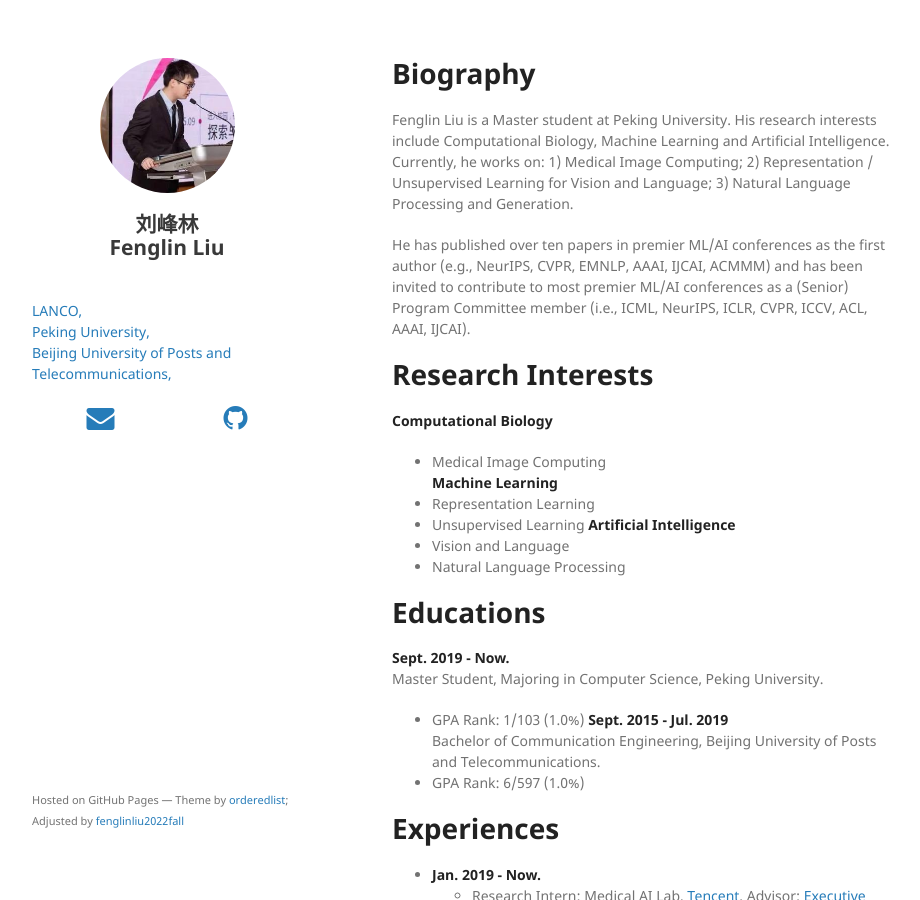
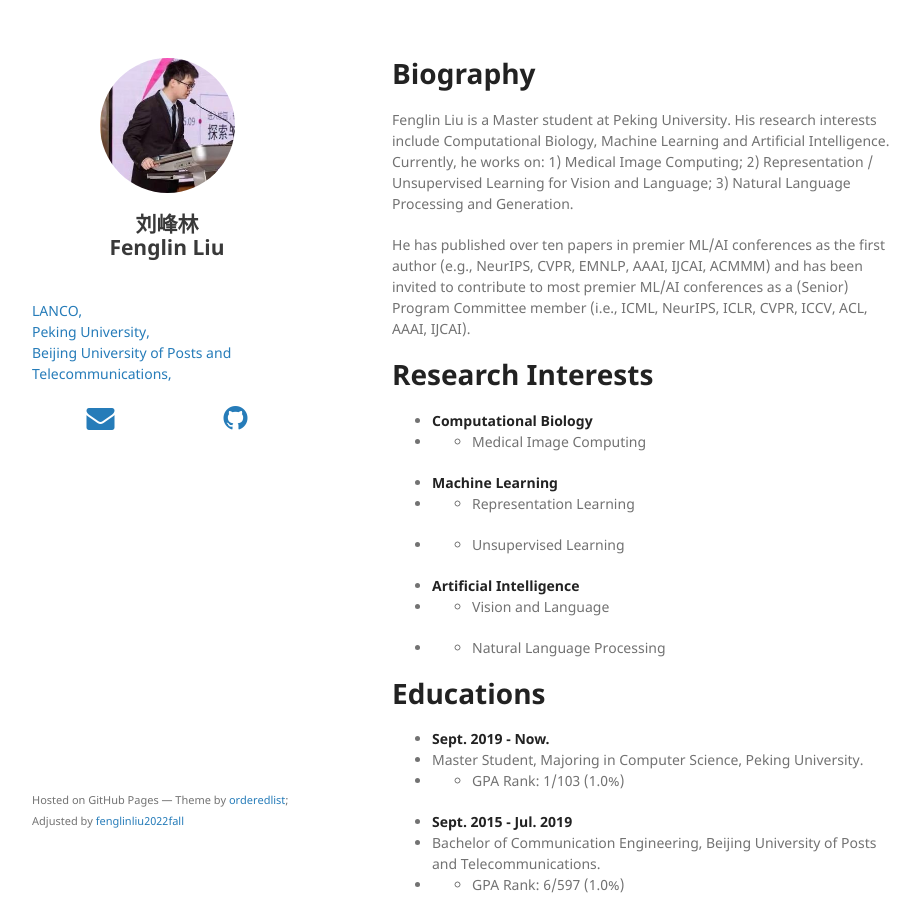
Before and after one commit to fenglinliu2022fall/fenglinliu2022fall.github.io, a Jekyll site: the page built from index.md, in a window 1280 px wide and 900 px high. Shown: the whole window, without its empty margins (178-1098 px from the left). Built offline with Jekyll 4.4.1, drawn with Linux system fonts in a browser that asks for light colours; nearby versions of some CDN libraries; our own code applies the rules of GitHub Pages for plain Markdown files.

```diff
--- a/index.md
+++ b/index.md
@@ -4,22 +4,22 @@ Fenglin Liu is a Master student at Peking University. His research interests inc
 He has published over ten papers in premier ML/AI conferences as the first author (e.g., NeurIPS, CVPR, EMNLP, AAAI, IJCAI, ACMMM) and has been invited to contribute to most premier ML/AI conferences as a (Senior) Program Committee member (i.e., ICML, NeurIPS, ICLR, CVPR, ICCV, ACL, AAAI, IJCAI).
 
 # Research Interests
-  **Computational Biology**
-  * Medical Image Computing
-  **Machine Learning**
-  * Representation Learning
-  * Unsupervised Learning
-  **Artificial Intelligence**
-  * Vision and Language
-  * Natural Language Processing
+* **Computational Biology**
+* * Medical Image Computing
+* **Machine Learning**
+* * Representation Learning
+* * Unsupervised Learning
+* **Artificial Intelligence**
+* * Vision and Language
+* * Natural Language Processing
 
 # Educations
-  **Sept. 2019 - Now.**
-  Master Student, Majoring in Computer Science, Peking University.
-  * GPA Rank: 1/103 (1.0%)
-  **Sept. 2015 - Jul. 2019**
-  Bachelor of Communication Engineering, Beijing University of Posts and Telecommunications.
-  * GPA Rank: 6/597 (1.0%)
+* **Sept. 2019 - Now.**
+* Master Student, Majoring in Computer Science, Peking University.
+* * GPA Rank: 1/103 (1.0%)
+* **Sept. 2015 - Jul. 2019**
+* Bachelor of Communication Engineering, Beijing University of Posts and Telecommunications.
+* * GPA Rank: 6/597 (1.0%)
 
 # Experiences
 * **Jan. 2019 - Now.**
```
